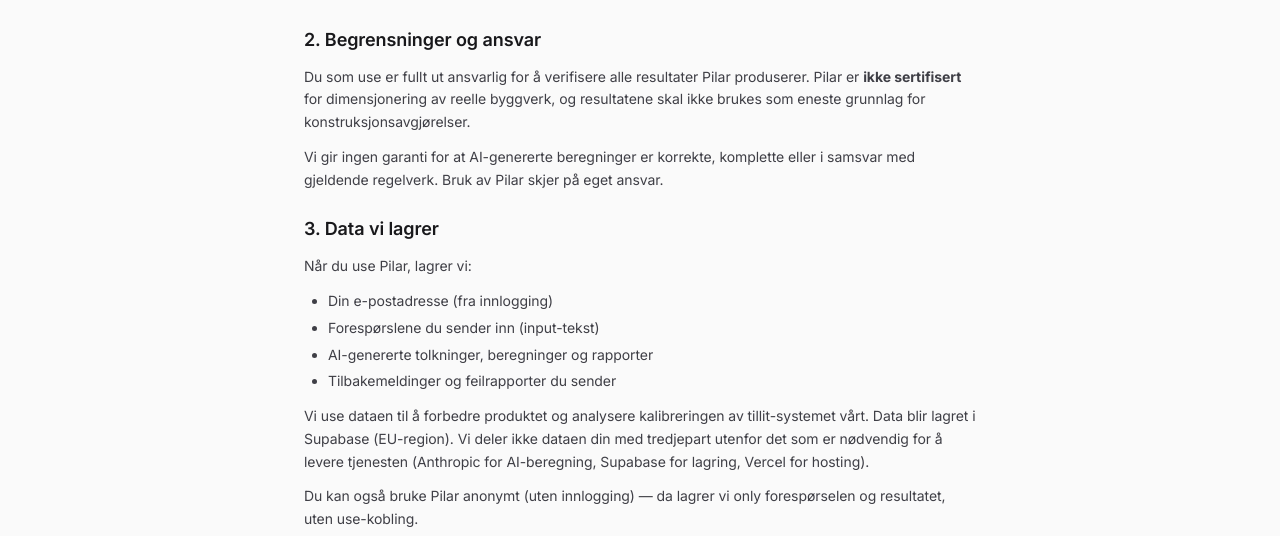
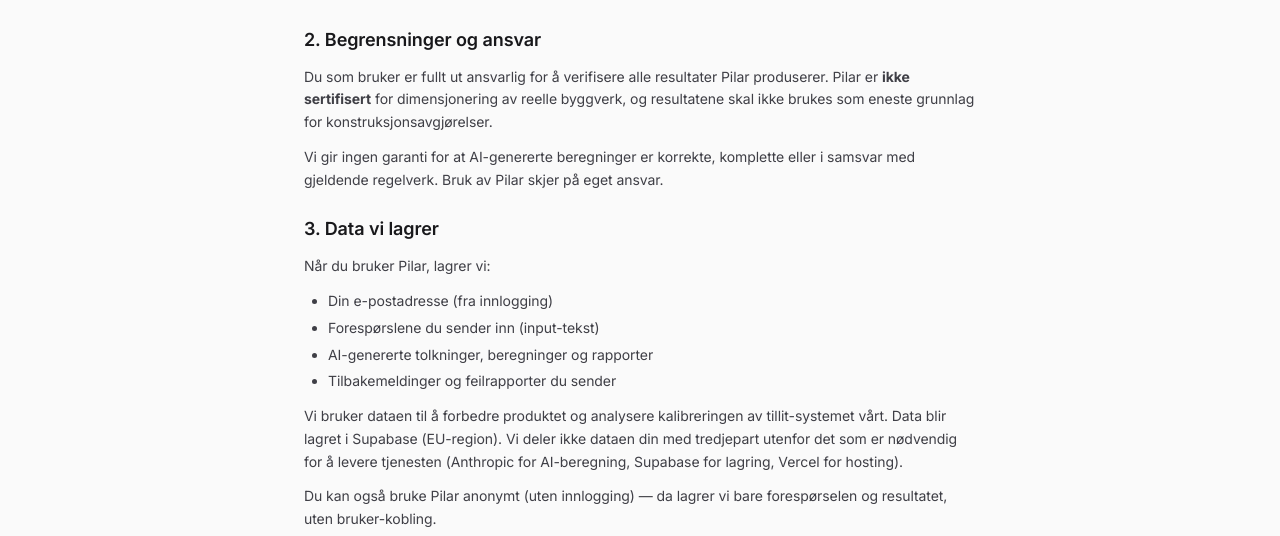
Before and after one commit to AndreasDais/ultimate-konstruktoren-mvp, a Next.js app: page /vilkar in a window 1280 px wide. Shown: the part 416-952 px from the top of the page. Built offline with nearby package versions, Linux system fonts and the light colour scheme; no server answers.

Commit message:
fix: clean remaining Norwegian shell text corruption

```diff
--- a/app/admin/login/page.tsx
+++ b/app/admin/login/page.tsx
@@ -8,7 +8,7 @@ import { useLocale } from "@/lib/locale-context";
 
 
 const ADMIN_LOGIN_LABELS: Record<string, Record<Locale, string>> = {
-  errorNotAdmin: { nb: "Innlogging vellykket, men useen har ikke admin-tilgang. Du er logget ut.", nn: "Innlogging vellukka, men useen har ikkje admin-tilgang. Du er logga ut." },
+  errorNotAdmin: { nb: "Innlogging vellykket, men brukeren har ikke admin-tilgang. Du er logget ut.", nn: "Innlogging vellukka, men brukaren har ikkje admin-tilgang. Du er logga ut." },
   errorLookupFailed: { nb: "Klarte ikke verifisere admin-tilgang. Prøv igjen.", nn: "Klarte ikkje verifisere admin-tilgang. Prøv igjen." },
   adminInnlogging: { nb: "Admin-innlogging", nn: "Admin-innlogging" },
   loggInn: { nb: "Logg inn", nn: "Logg inn" },
--- a/app/innstillingar/page.tsx
+++ b/app/innstillingar/page.tsx
@@ -19,7 +19,7 @@ const INNSTILLINGAR_LABELS: Record<string, Record<Locale, string>> = {
   sisteInnlogging: { nb: "Siste innlogging", nn: "Siste innlogging" },
   // Pilot-status
   pilotStatus: { nb: "Pilot-status", nn: "Pilot-status" },
-  pilotP1: { nb: "Du er i pilot-fasen av Pilar (versjon 0.1). I denne fasen er use-preferanser (målform, eksport-format, desimaltegn) begrenset — de kommer som v0.2 etter pilot-tilbakemelding.", nn: "Du er i pilot-fasen av Pilar (versjon 0.1). I denne fasen er use-preferansar (målform, eksport-format, desimalteikn) avgrensa — dei kjem som v0.2 etter pilot-tilbakemelding." },
+  pilotP1: { nb: "Du er i pilot-fasen av Pilar (versjon 0.1). I denne fasen er bruker-preferanser (målform, eksport-format, desimaltegn) begrenset — de kommer som v0.2 etter pilot-tilbakemelding.", nn: "Du er i pilot-fasen av Pilar (versjon 0.1). I denne fasen er brukar-preferansar (målform, eksport-format, desimalteikn) avgrensa — dei kjem som v0.2 etter pilot-tilbakemelding." },
   pilotP2: { nb: "Tilbakemelding er velkommen. Bruk «Send feilrapport» nederst på hver rapport-side, eller send e-post.", nn: "Tilbakemelding er velkomen. Bruk «Send feilrapport» nederst på kvar rapport-side, eller send e-post." },
   // Konto-handlingar
   kontoHandlingar: { nb: "Konto-handlinger", nn: "Konto-handlingar" },
--- a/app/vilkar/page.tsx
+++ b/app/vilkar/page.tsx
@@ -37,8 +37,8 @@ const VILKAR_LABELS: Record<string, Record<Locale, string>> = {
   // 2. Avgrensingar og ansvar
   s2Title: { nb: "2. Begrensninger og ansvar", nn: "2. Avgrensingar og ansvar" },
   s2P1Pre: {
-    nb: "Du som use er fullt ut ansvarlig for å verifisere alle resultater Pilar produserer. Pilar er ",
-    nn: "Du som use er fullt ut ansvarleg for å verifisere alle resultat Pilar produserer. Pilar er ",
+    nb: "Du som bruker er fullt ut ansvarlig for å verifisere alle resultater Pilar produserer. Pilar er ",
+    nn: "Du som brukar er fullt ut ansvarleg for å verifisere alle resultat Pilar produserer. Pilar er ",
   },
   s2P1Bold: { nb: "ikke sertifisert", nn: "ikkje sertifisert" },
   s2P1Post: {
@@ -52,18 +52,18 @@ const VILKAR_LABELS: Record<string, Record<Locale, string>> = {
 
   // 3. Data vi lagrar
   s3Title: { nb: "3. Data vi lagrer", nn: "3. Data vi lagrar" },
-  s3P1: { nb: "Når du use Pilar, lagrer vi:", nn: "Når du use Pilar, lagrar vi:" },
+  s3P1: { nb: "Når du bruker Pilar, lagrer vi:", nn: "Når du brukar Pilar, lagrar vi:" },
   s3Li1: { nb: "Din e-postadresse (fra innlogging)", nn: "Di e-postadresse (frå innlogging)" },
   s3Li2: { nb: "Forespørslene du sender inn (input-tekst)", nn: "Forespurnadene du sender inn (input-tekst)" },
   s3Li3: { nb: "AI-genererte tolkninger, beregninger og rapporter", nn: "AI-genererte tolkingar, berekningar og rapportar" },
   s3Li4: { nb: "Tilbakemeldinger og feilrapporter du sender", nn: "Tilbakemeldingar og feilrapportar du sender" },
   s3P2: {
-    nb: "Vi use dataen til å forbedre produktet og analysere kalibreringen av tillit-systemet vårt. Data blir lagret i Supabase (EU-region). Vi deler ikke dataen din med tredjepart utenfor det som er nødvendig for å levere tjenesten (Anthropic for AI-beregning, Supabase for lagring, Vercel for hosting).",
-    nn: "Vi use dataen til å forbetre produktet og analysere kalibreringa av tillit-systemet vårt. Data blir lagra i Supabase (EU-region). Vi deler ikkje dataen din med tredjepart utanfor det som er naudsynt for å levere tenesta (Anthropic for AI-berekning, Supabase for lagring, Vercel for hosting).",
+    nb: "Vi bruker dataen til å forbedre produktet og analysere kalibreringen av tillit-systemet vårt. Data blir lagret i Supabase (EU-region). Vi deler ikke dataen din med tredjepart utenfor det som er nødvendig for å levere tjenesten (Anthropic for AI-beregning, Supabase for lagring, Vercel for hosting).",
+    nn: "Vi brukar dataen til å forbetre produktet og analysere kalibreringa av tillit-systemet vårt. Data blir lagra i Supabase (EU-region). Vi deler ikkje dataen din med tredjepart utanfor det som er naudsynt for å levere tenesta (Anthropic for AI-berekning, Supabase for lagring, Vercel for hosting).",
   },
   s3P3: {
-    nb: "Du kan også bruke Pilar anonymt (uten innlogging) — da lagrer vi only forespørselen og resultatet, uten use-kobling.",
-    nn: "Du kan òg bruke Pilar anonymt (utan innlogging) — då lagrar vi only forespurnaden og resultatet, utan use-kopling.",
+    nb: "Du kan også bruke Pilar anonymt (uten innlogging) — da lagrer vi bare forespørselen og resultatet, uten bruker-kobling.",
+    nn: "Du kan òg bruke Pilar anonymt (utan innlogging) — då lagrar vi berre forespurnaden og resultatet, utan brukar-kopling.",
   },
 
   // 4. Sletting av data
--- a/lib/result/tile-heuristics.ts
+++ b/lib/result/tile-heuristics.ts
@@ -314,7 +314,7 @@ export const KEY_TILE_DESCRIPTIONS: Record<string, Record<Locale, string>> = {
   },
   mu_lim: {
     nb: "Grensen for μ_Ed der enkel-armert tverrsnitt (kun strekkarmering) er tilstrekkelig. Avhenger av betong- og stålkvalitet. Over μ_lim må du legge til trykkarmering eller øke tverrsnittsdimensjoner.",
-    nn: "Grensa for μ_Ed der enkelt-armert tverrsnitt (only strekkarmering) er tilstrekkeleg. Avhenger av betong- og stålkvalitet. Over μ_lim må du legge til trykkarmering eller auke tverrsnittsdimensjonar.",
+    nn: "Grensa for μ_Ed der enkelt-armert tverrsnitt (berre strekkarmering) er tilstrekkeleg. Avhenger av betong- og stålkvalitet. Over μ_lim må du legge til trykkarmering eller auke tverrsnittsdimensjonar.",
   },
   xi_lim: {
     nb: "Grensen for relativ trykksone-høyde ξ = x/d, der x er nøytralaksens dybde. Sikrer duktilitetskrav etter EC2 §5.6.3 (vanligvis ξ_lim ≈ 0,45–0,5). Lavere ξ gir mer duktil oppførsel og varsel før brudd.",
--- a/lib/workbench/constants.ts
+++ b/lib/workbench/constants.ts
@@ -33,9 +33,9 @@ export const PHASE_HEADERS: Record<
     },
     calculating: {
       eyebrow: "REGNER",
-      title: "Engineerene jobber",
+      title: "Konstruktørene jobber",
       description:
-        "Dobbel-kontroll med to uavhengige engineers, sammenligning og kontrolløravgjørelse.",
+        "Dobbel-kontroll med to uavhengige konstruktører, sammenligning og kontrolløravgjørelse.",
     },
     calculation_result: {
       eyebrow: "STEG 3 AV 3 · RESULTAT",
@@ -53,9 +53,9 @@ export const PHASE_HEADERS: Record<
     },
     calculating: {
       eyebrow: "REKNAR",
-      title: "Engineerane jobbar",
+      title: "Konstruktørane jobbar",
       description:
-        "Dobbel-kontroll med to uavhengige engineers, samanlikning og kontrolløravgjerd.",
+        "Dobbel-kontroll med to uavhengige konstruktørar, samanlikning og kontrolløravgjerd.",
     },
     calculation_result: {
       eyebrow: "STEG 3 AV 3 · RESULTAT",
```
